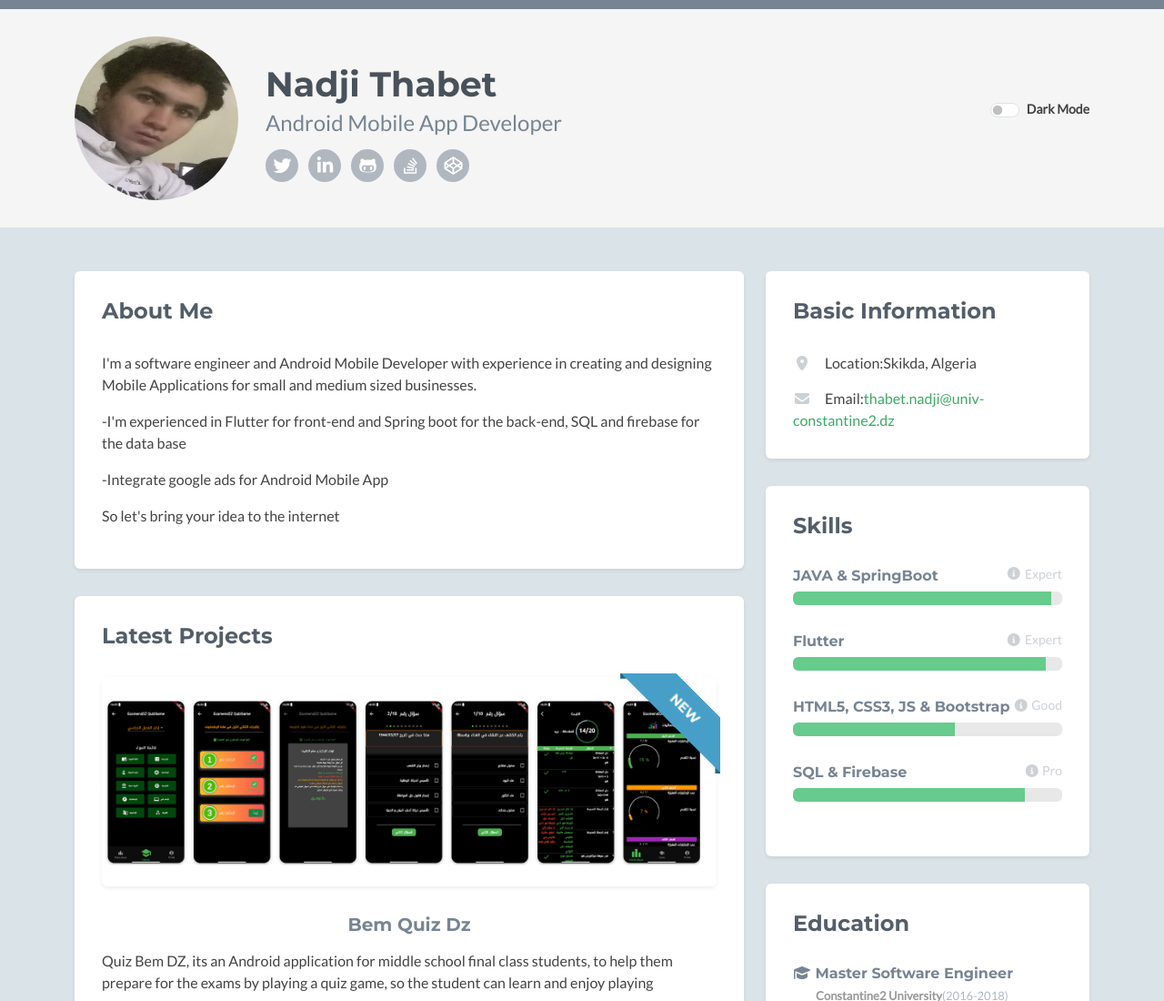
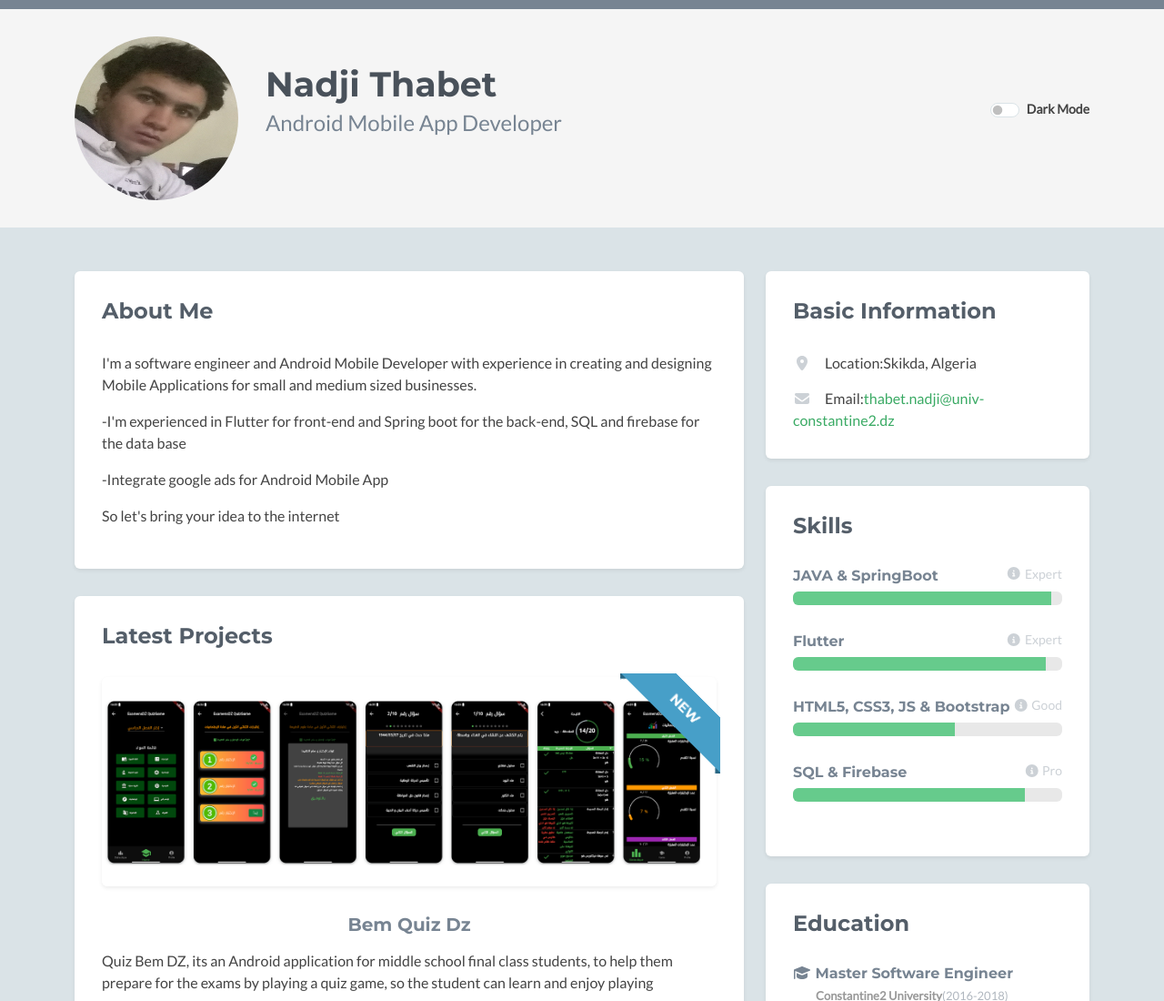
Before and after one commit to ThabetNadji/thabet.nadji.github.io, a plain HTML site: page index.html in a window 1280 px wide. Shown: the top 1100 px of the page at 91% size. Drawn offline with nearby package versions, Linux system fonts and the light colour scheme; no server answers; a script that the page names is missing; some icons are missing.

Commit message:
Update index.html

```diff
--- a/index.html
+++ b/index.html
@@ -1,7 +1,7 @@
 <!DOCTYPE html>
 <html lang="en">
 <head>
-    <title>Bootstrap Portfolio/Resume Theme for Developers</title>
+    <title>Nadji Thabet Portfolio</title>
     <!-- Meta -->
     <meta charset="utf-8">
     <meta http-equiv="X-UA-Compatible" content="IE=edge">
@@ -40,13 +40,7 @@
 		            <div class="profile-content">
 		                <h1 class="name">Nadji Thabet</h1>
 		                <h2 class="desc">Android Mobile App Developer</h2>
-		                <ul class="social list-inline">
-		                    <li class="list-inline-item"><a href="#"><i class="fab fa-twitter"></i></a></li>
-		                    <li class="list-inline-item"><a href="#"><i class="fab fa-linkedin-in"></i></a></li>
-		                    <li class="list-inline-item"><a href="#"><i class="fab fa-github-alt"></i></a></li>
-		                    <li class="list-inline-item"><a href="#"><i class="fab fa-stack-overflow"></i></a></li>
-		                    <li class="list-inline-item last-item"><a href="#"><i class="fab fa-codepen"></i></a></li>
-		                </ul>
+
 		            </div><!--//profile-->
 			    </div><!--//col-->
 	            <div class="col-12 col-md-auto">
```
